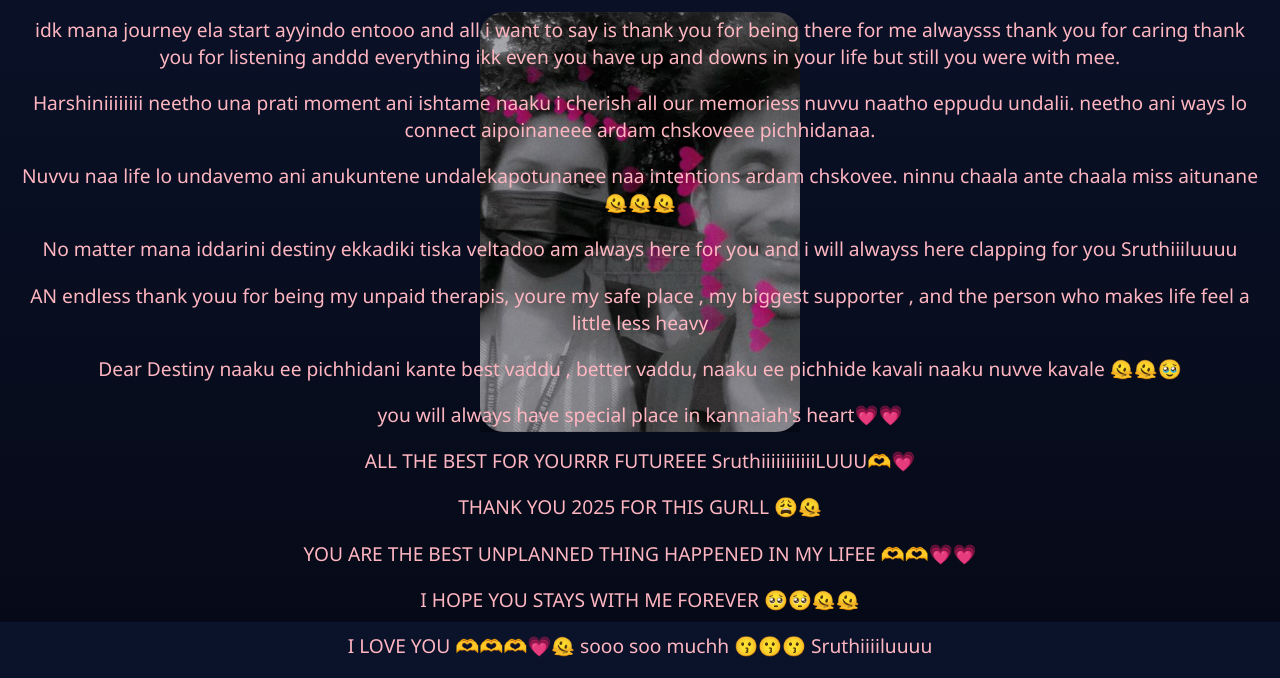
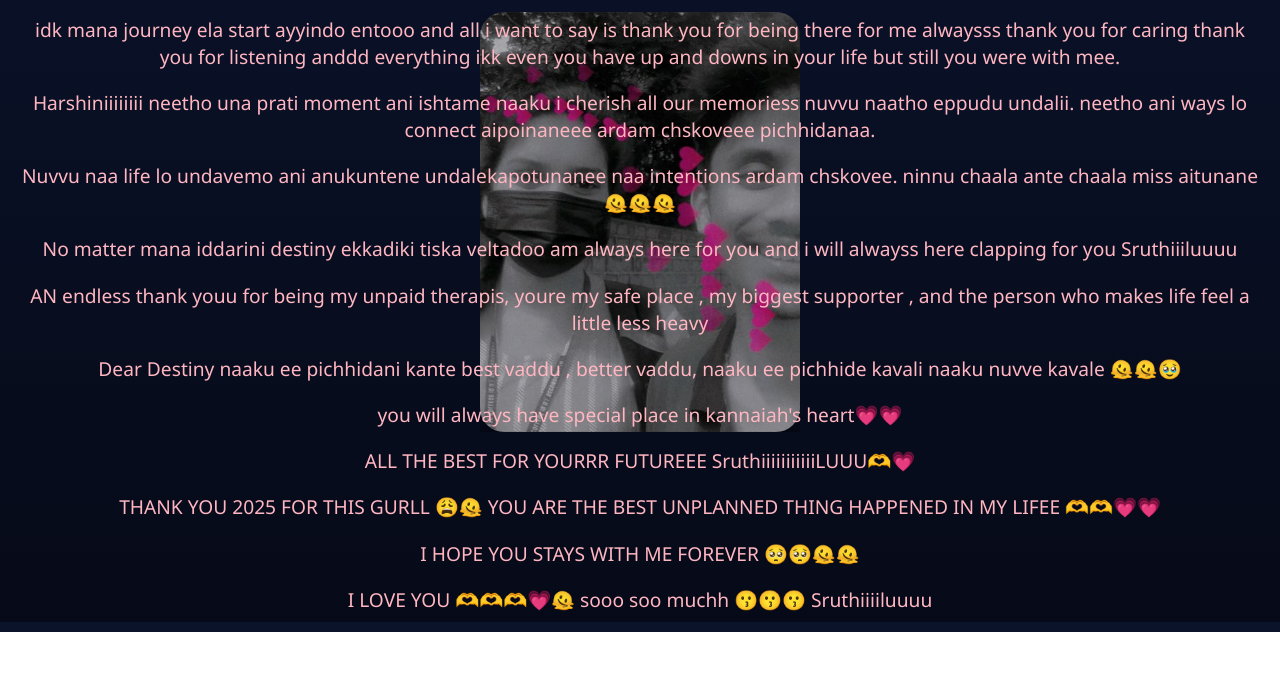
Before and after one commit to Veerendrapal24/newyear, a plain HTML site: page next.html in a window 1280 px wide. Shown: the part 178-856 px from the top of the page. After the commit the page ends 810 px from the top, so only its background shows below. Drawn offline with Linux system fonts and the light colour scheme.

```diff
--- a/next.html
+++ b/next.html
@@ -116,8 +116,7 @@ ninnu chaala ante chaala miss aitunane 🫠🫠🫠</p>
 <p>Dear Destiny naaku ee pichhidani kante best vaddu , better vaddu, naaku ee pichhide kavali naaku nuvve kavale 🫠🫠🥹</p>
 <p>you will always have special place in kannaiah's heart💗💗</p>
 <p>ALL THE BEST FOR YOURRR FUTUREEE SruthiiiiiiiiiiiLUUU🫶💗</p>
-<p>THANK YOU 2025 FOR THIS GURLL 😩🫠</p>
-<p>YOU ARE THE BEST UNPLANNED THING HAPPENED IN MY LIFEE 🫶🫶💗💗 </p>
+<p>THANK YOU 2025 FOR THIS GURLL 😩🫠  YOU ARE THE BEST UNPLANNED THING HAPPENED IN MY LIFEE 🫶🫶💗💗</p>
 <p>I HOPE YOU STAYS WITH ME FOREVER 🥺🥺🫠🫠</p>
 <p>I LOVE YOU 🫶🫶🫶💗🫠 sooo soo muchh 😗😗😗 Sruthiiiiluuuu</p>
 </div>
```
